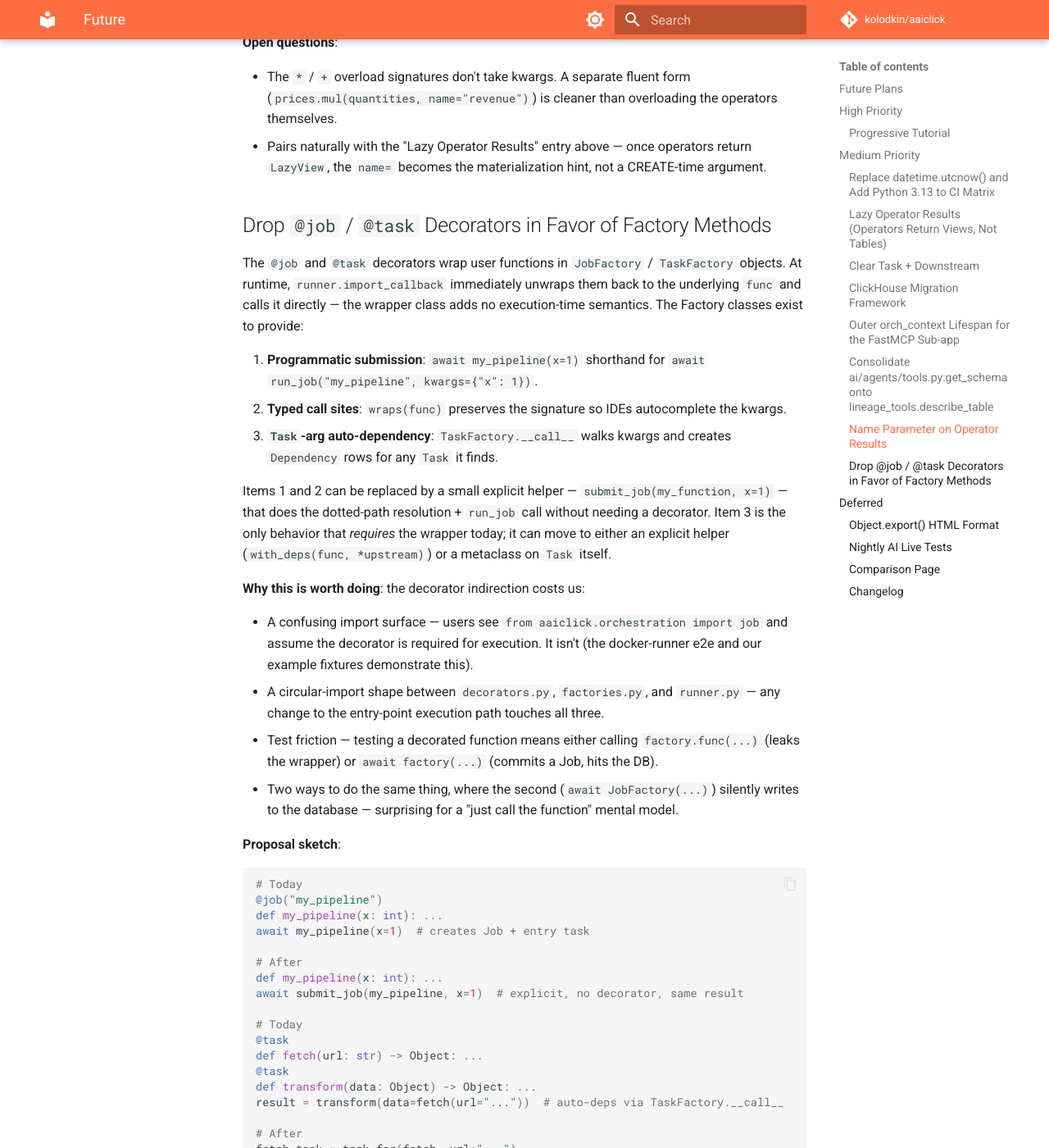
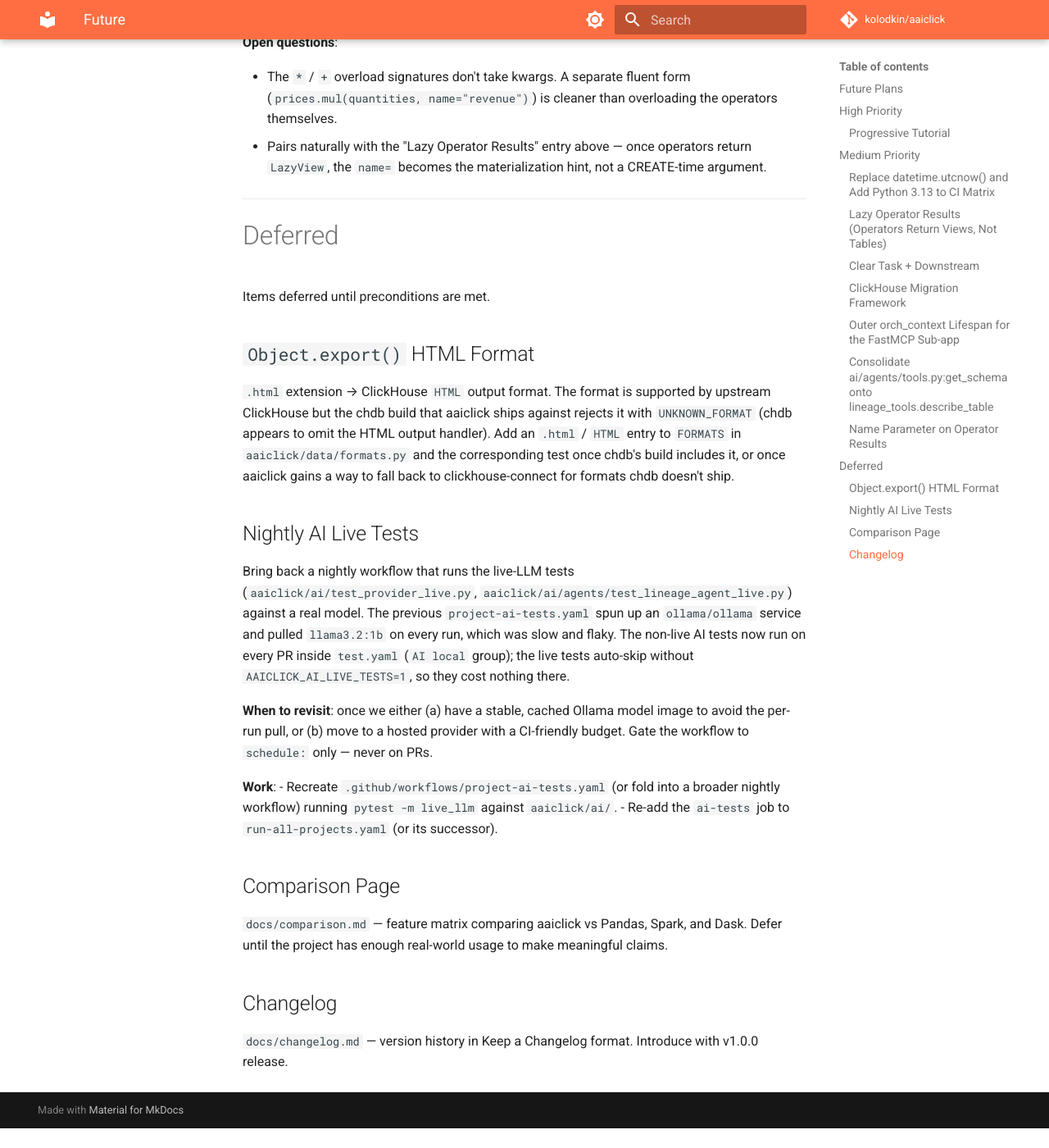
Before and after one commit to kolodkin/aaiclick, an MkDocs documentation site: the page built from docs/future.md, in a window 1280 px wide and 1400 px high, scrolled down 5180 px. Shown: the whole window at 82% size. Built offline with MkDocs 1.6.1 and Material for MkDocs 9.7.7, drawn with Linux system fonts in a browser that asks for light colours; comment, search, counter and statistics services are not loaded; after the commit the page ends 6556 px from its top, so only the background shows below that; some of the changed text lies outside the part shown.

Commit message:
cleanup: remove @job/@task decorator deprecation entry from future.md

````diff
--- a/docs/future.md
+++ b/docs/future.md
@@ -134,60 +134,6 @@ Today every arithmetic / comparison / boolean operator on `Object` materializes
 - The `*` / `+` overload signatures don't take kwargs. A separate fluent form (`prices.mul(quantities, name="revenue")`) is cleaner than overloading the operators themselves.
 - Pairs naturally with the "Lazy Operator Results" entry above — once operators return `LazyView`, the `name=` becomes the materialization hint, not a CREATE-time argument.
 
-## Drop `@job` / `@task` Decorators in Favor of Factory Methods
-
-The `@job` and `@task` decorators wrap user functions in `JobFactory` / `TaskFactory` objects. At runtime, `runner.import_callback` immediately unwraps them back to the underlying `func` and calls it directly — the wrapper class adds no execution-time semantics. The Factory classes exist to provide:
-
-1. **Programmatic submission**: `await my_pipeline(x=1)` shorthand for `await run_job("my_pipeline", kwargs={"x": 1})`.
-2. **Typed call sites**: `wraps(func)` preserves the signature so IDEs autocomplete the kwargs.
-3. **`Task`-arg auto-dependency**: `TaskFactory.__call__` walks kwargs and creates `Dependency` rows for any `Task` it finds.
-
-Items 1 and 2 can be replaced by a small explicit helper — `submit_job(my_function, x=1)` — that does the dotted-path resolution + `run_job` call without needing a decorator. Item 3 is the only behavior that *requires* the wrapper today; it can move to either an explicit helper (`with_deps(func, *upstream)`) or a metaclass on `Task` itself.
-
-**Why this is worth doing**: the decorator indirection costs us:
-
-- A confusing import surface — users see `from aaiclick.orchestration import job` and assume the decorator is required for execution. It isn't (the docker-runner e2e and our example fixtures demonstrate this).
-- A circular-import shape between `decorators.py`, `factories.py`, and `runner.py` — any change to the entry-point execution path touches all three.
-- Test friction — testing a decorated function means either calling `factory.func(...)` (leaks the wrapper) or `await factory(...)` (commits a Job, hits the DB).
-- Two ways to do the same thing, where the second (`await JobFactory(...)`) silently writes to the database — surprising for a "just call the function" mental model.
-
-**Proposal sketch**:
-
-```python
-# Today
-@job("my_pipeline")
-def my_pipeline(x: int): ...
-await my_pipeline(x=1)  # creates Job + entry task
-
-# After
-def my_pipeline(x: int): ...
-await submit_job(my_pipeline, x=1)  # explicit, no decorator, same result
-
-# Today
-@task
-def fetch(url: str) -> Object: ...
-@task
-def transform(data: Object) -> Object: ...
-result = transform(data=fetch(url="..."))  # auto-deps via TaskFactory.__call__
-
-# After
-fetch_task = task_for(fetch, url="...")
-transform_task = task_for(transform, data=fetch_task)  # explicit upstream
-# (or a chaining helper: fetch_task >> transform_task)
-```
-
-**Migration cost** (the reason this isn't done yet):
-
-- Every `aaiclick/orchestration/examples/*.py` uses `@job` / `@task`.
-- The `decorators` module is part of the public API; a deprecation cycle is needed.
-- Several internal-API call sites (`internal_api.run_job`, `internal_api.register_job`) accept either a string entrypoint or a callable — the callable path goes through `_callable_to_string` which is tied to the decorator pattern.
-
-**Sequence**:
-
-1. Add `submit_job`, `task_for` (or equivalents) to the public API.
-2. Migrate examples + tests to the new helpers; deprecate `@job` / `@task` with a warning.
-3. After one minor version, delete the decorators.
-
 ---
 
 # Deferred
````
